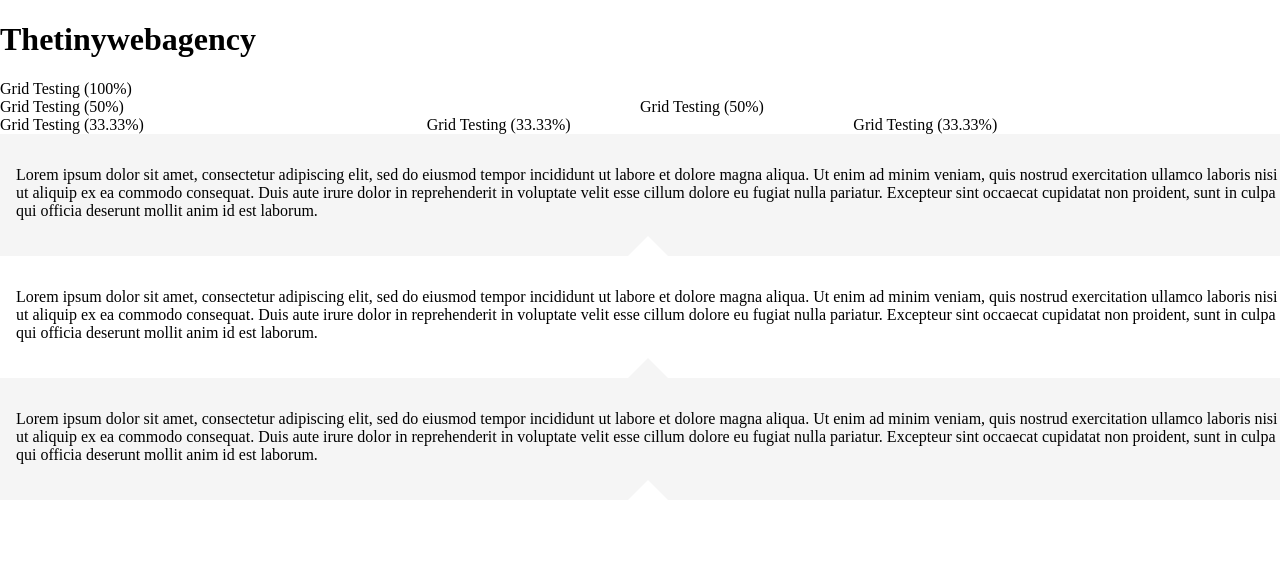
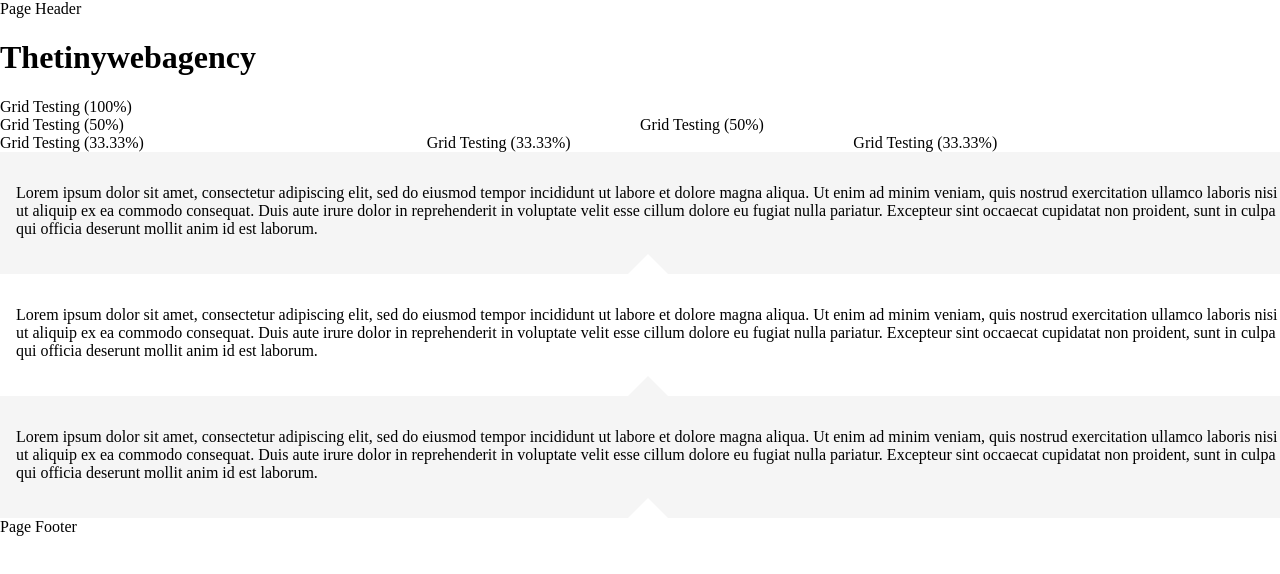
Before and after one commit to thetinywebagency/thetinywebagency.github.io, a website built with webpack: page public/index.html in a window 1280 px wide. Built offline with nearby package versions, Linux system fonts and the light colour scheme.

Commit message:
HTML5 header and footer elements added

```diff
--- a/public/index.html
+++ b/public/index.html
@@ -11,6 +11,11 @@
 	<link rel="stylesheet" href="style/min/main.min.css">
 </head>
 <body>
+
+<header>
+	Page Header
+</header>
+
 <main role="main">
 
 	<div class="container">
@@ -70,6 +75,10 @@
 
 </main>
 
+<footer>
+	Page Footer
+</footer>
+
 <script src="scripts/min/runtime.bundle.min.js"></script>
 <script src="scripts/min/main.bundle.min.js"></script>
 
```
